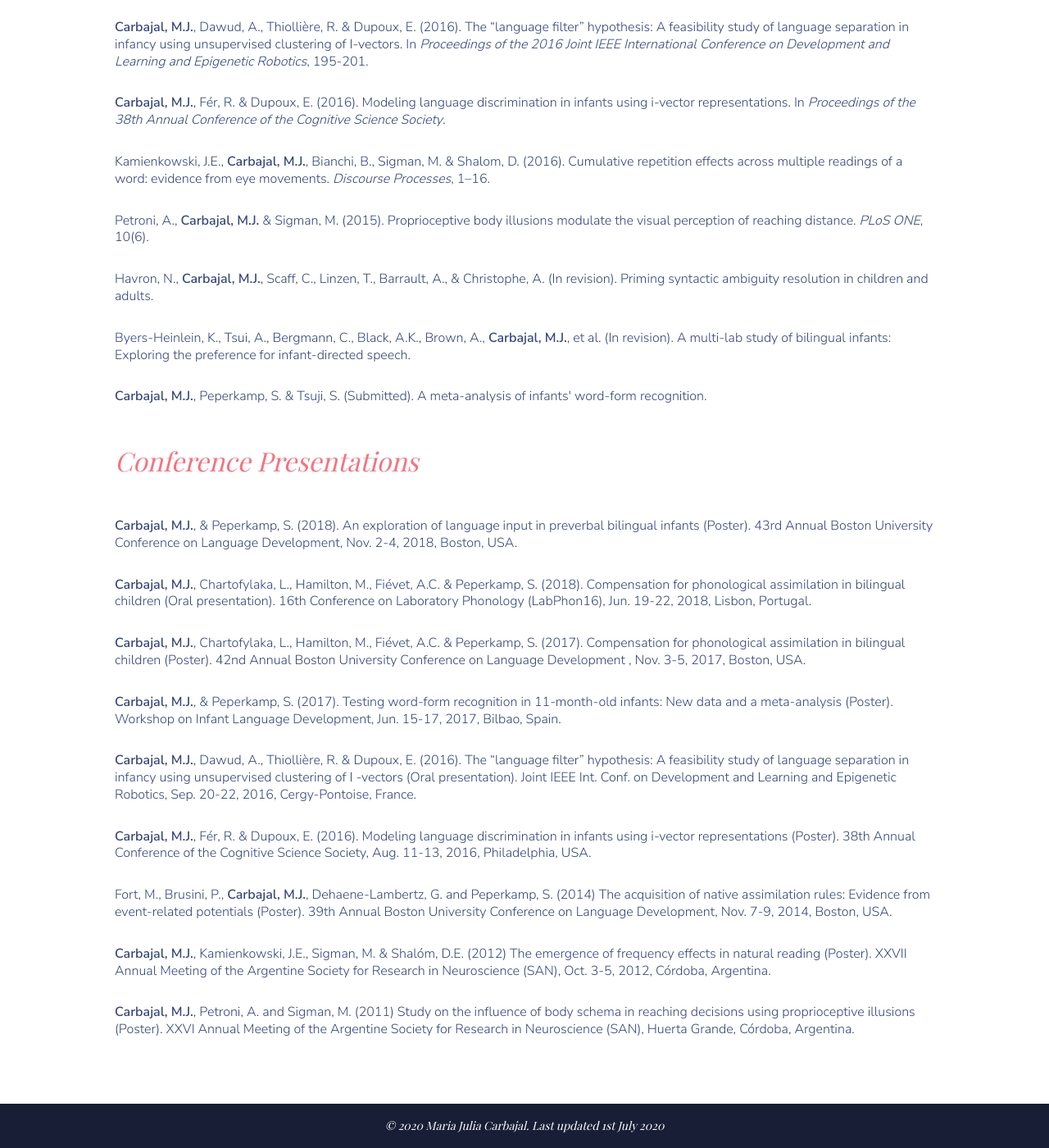
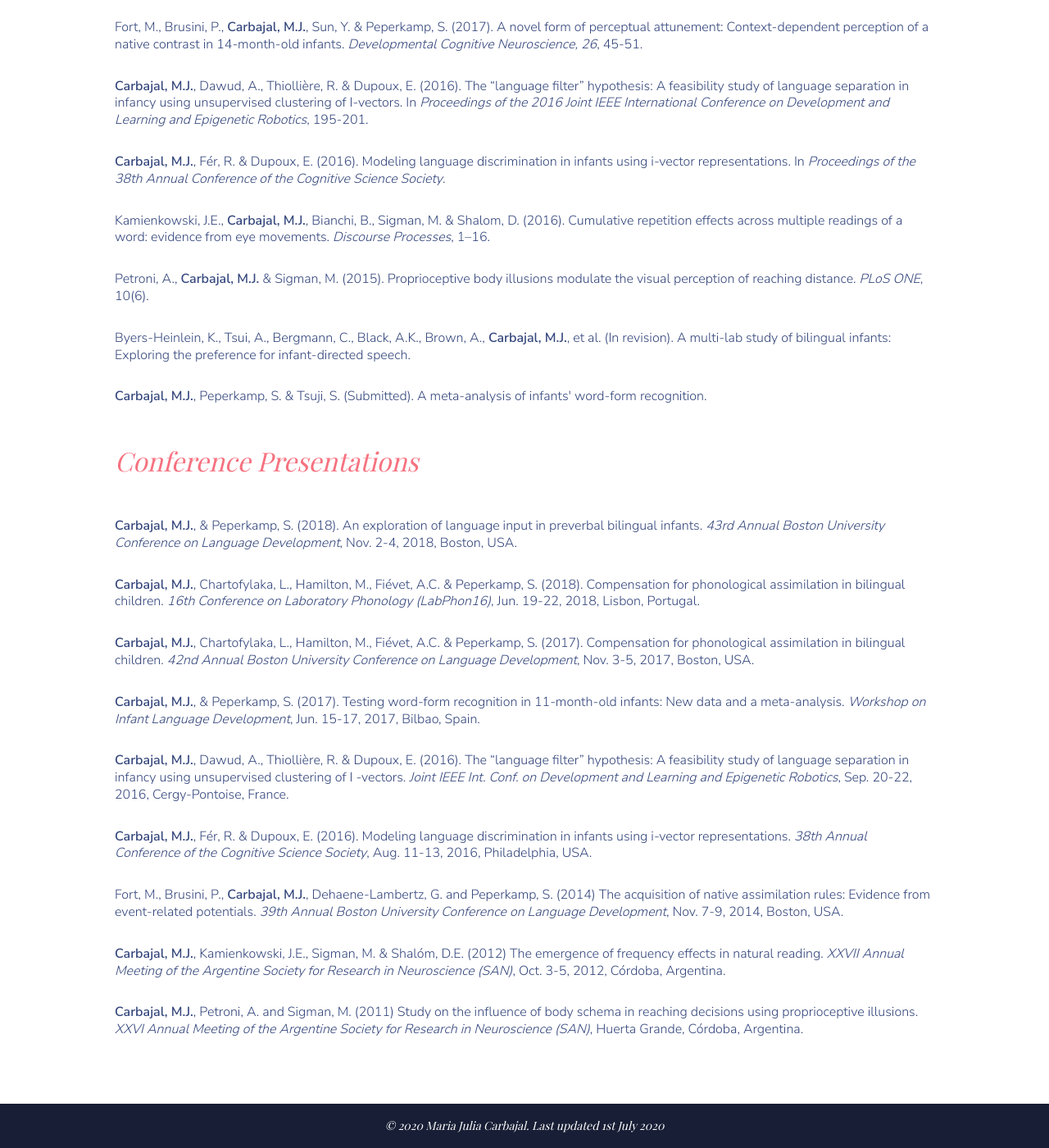
Before and after one commit to basaringaron/julie-website, a Jekyll site: the page built from publications.html, in a window 1280 px wide and 1400 px high, scrolled down 571 px. Shown: the whole window at 82% size. Built offline with Jekyll 4.4.1, drawn with Linux system fonts in a browser that asks for light colours; some web fonts are replaced; some of the changed text lies outside the part shown.

Commit message:
updated publications

```diff
--- a/publications.html
+++ b/publications.html
@@ -16,20 +17,19 @@ title: Publications & Presentations
 		<p>Kamienkowski, J.E., <strong>Carbajal, M.J.</strong>, Bianchi, B., Sigman, M. &amp; Shalom, D. (2016). Cumulative repetition effects across multiple readings of a word: evidence from eye movements. <i>Discourse Processes</i>, 1–16.</p>
 		<p>Petroni, A., <strong>Carbajal, M.J.</strong> &amp; Sigman, M. (2015). Proprioceptive body illusions modulate the visual perception of reaching distance. <i>PLoS ONE</i>, 10(6).</p>
 
-		<p>Havron, N., <strong>Carbajal, M.J.</strong>, Scaff, C., Linzen, T., Barrault, A., &amp; Christophe, A. (In revision). Priming syntactic ambiguity resolution in children and adults.</p>
 		<p>Byers-Heinlein, K., Tsui, A., Bergmann, C., Black, A.K., Brown, A., <strong>Carbajal, M.J.</strong>, et al. (In revision). A multi-lab study of bilingual infants: Exploring the preference for infant-directed speech. </p>
 		<p> <strong>Carbajal, M.J.</strong>, Peperkamp, S. &amp; Tsuji, S. (Submitted). A meta-analysis of infants' word-form recognition.
 
 		<h1>Conference Presentations</h1>
 
-		<p><strong>Carbajal, M.J.</strong>, &amp; Peperkamp, S. (2018). An exploration of language input in preverbal bilingual infants (Poster). 43rd Annual Boston University Conference on Language Development, Nov. 2-4, 2018, Boston, USA.</p>
-		<p><strong>Carbajal, M.J.</strong>, Chartofylaka, L., Hamilton, M., Fiévet, A.C. &amp; Peperkamp, S. (2018). Compensation for phonological assimilation in bilingual children (Oral presentation). 16th Conference on Laboratory Phonology (LabPhon16), Jun. 19-22, 2018, Lisbon, Portugal.</p>
-		<p><strong>Carbajal, M.J.</strong>, Chartofylaka, L., Hamilton, M., Fiévet, A.C. &amp; Peperkamp, S. (2017). Compensation for phonological assimilation in bilingual children (Poster). 42nd Annual Boston University Conference on Language Development , Nov. 3-5, 2017, Boston, USA.</p>
-		<p><strong>Carbajal, M.J.</strong>, &amp; Peperkamp, S. (2017). Testing word-form recognition in 11-month-old infants: New data and a meta-analysis (Poster). Workshop on Infant Language Development, Jun. 15-17, 2017, Bilbao, Spain.</p>
-		<p><strong>Carbajal, M.J.</strong>, Dawud, A., Thiollière, R. &amp; Dupoux, E. (2016). The “language filter” hypothesis: A feasibility study of language separation in infancy using unsupervised clustering of I -vectors (Oral presentation). Joint IEEE Int. Conf. on Development and Learning and Epigenetic Robotics, Sep. 20-22, 2016, Cergy-Pontoise, France.</p>
-		<p><strong>Carbajal, M.J.</strong>, Fér, R. &amp; Dupoux, E. (2016). Modeling language discrimination in infants using i-vector representations (Poster). 38th Annual Conference of the Cognitive Science Society, Aug. 11-13, 2016, Philadelphia, USA.</p>
-		<p>Fort, M., Brusini, P., <strong>Carbajal, M.J.</strong>, Dehaene-Lambertz, G. and Peperkamp, S. (2014) The acquisition of native assimilation rules: Evidence from event-related potentials (Poster). 39th Annual Boston University Conference on Language Development, Nov. 7-9, 2014, Boston, USA.</p>
-		<p><strong>Carbajal, M.J.</strong>, Kamienkowski, J.E., Sigman, M. &amp; Shalóm, D.E. (2012) The emergence of frequency effects in natural reading (Poster). XXVII Annual Meeting of the Argentine Society for Research in Neuroscience (SAN), Oct. 3-5, 2012, Córdoba, Argentina.</p>
-		<p><strong>Carbajal, M.J.</strong>, Petroni, A. and Sigman, M. (2011) Study on the influence of body schema in reaching decisions using proprioceptive illusions (Poster). XXVI Annual Meeting of the Argentine Society for Research in Neuroscience (SAN), Huerta Grande, Córdoba, Argentina.</p>
+		<p><strong>Carbajal, M.J.</strong>, &amp; Peperkamp, S. (2018). An exploration of language input in preverbal bilingual infants. <i>43rd Annual Boston University Conference on Language Development</i>, Nov. 2-4, 2018, Boston, USA.</p>
+		<p><strong>Carbajal, M.J.</strong>, Chartofylaka, L., Hamilton, M., Fiévet, A.C. &amp; Peperkamp, S. (2018). Compensation for phonological assimilation in bilingual children. <i>16th Conference on Laboratory Phonology (LabPhon16)</i>, Jun. 19-22, 2018, Lisbon, Portugal.</p>
+		<p><strong>Carbajal, M.J.</strong>, Chartofylaka, L., Hamilton, M., Fiévet, A.C. &amp; Peperkamp, S. (2017). Compensation for phonological assimilation in bilingual children. <i>42nd Annual Boston University Conference on Language Development</i>, Nov. 3-5, 2017, Boston, USA.</p>
+		<p><strong>Carbajal, M.J.</strong>, &amp; Peperkamp, S. (2017). Testing word-form recognition in 11-month-old infants: New data and a meta-analysis. <i>Workshop on Infant Language Development</i>, Jun. 15-17, 2017, Bilbao, Spain.</p>
+		<p><strong>Carbajal, M.J.</strong>, Dawud, A., Thiollière, R. &amp; Dupoux, E. (2016). The “language filter” hypothesis: A feasibility study of language separation in infancy using unsupervised clustering of I -vectors. <i>Joint IEEE Int. Conf. on Development and Learning and Epigenetic Robotics</i>, Sep. 20-22, 2016, Cergy-Pontoise, France.</p>
+		<p><strong>Carbajal, M.J.</strong>, Fér, R. &amp; Dupoux, E. (2016). Modeling language discrimination in infants using i-vector representations. <i>38th Annual Conference of the Cognitive Science Society</i>, Aug. 11-13, 2016, Philadelphia, USA.</p>
+		<p>Fort, M., Brusini, P., <strong>Carbajal, M.J.</strong>, Dehaene-Lambertz, G. and Peperkamp, S. (2014) The acquisition of native assimilation rules: Evidence from event-related potentials. <i>39th Annual Boston University Conference on Language Development</i>, Nov. 7-9, 2014, Boston, USA.</p>
+		<p><strong>Carbajal, M.J.</strong>, Kamienkowski, J.E., Sigman, M. &amp; Shalóm, D.E. (2012) The emergence of frequency effects in natural reading. <i>XXVII Annual Meeting of the Argentine Society for Research in Neuroscience (SAN)</i>, Oct. 3-5, 2012, Córdoba, Argentina.</p>
+		<p><strong>Carbajal, M.J.</strong>, Petroni, A. and Sigman, M. (2011) Study on the influence of body schema in reaching decisions using proprioceptive illusions. <i>XXVI Annual Meeting of the Argentine Society for Research in Neuroscience (SAN)</i>, Huerta Grande, Córdoba, Argentina.</p>
 	</div>
 </div>
```
Also changed, not shown: other parts of publications.html (+1 -0 lines).
